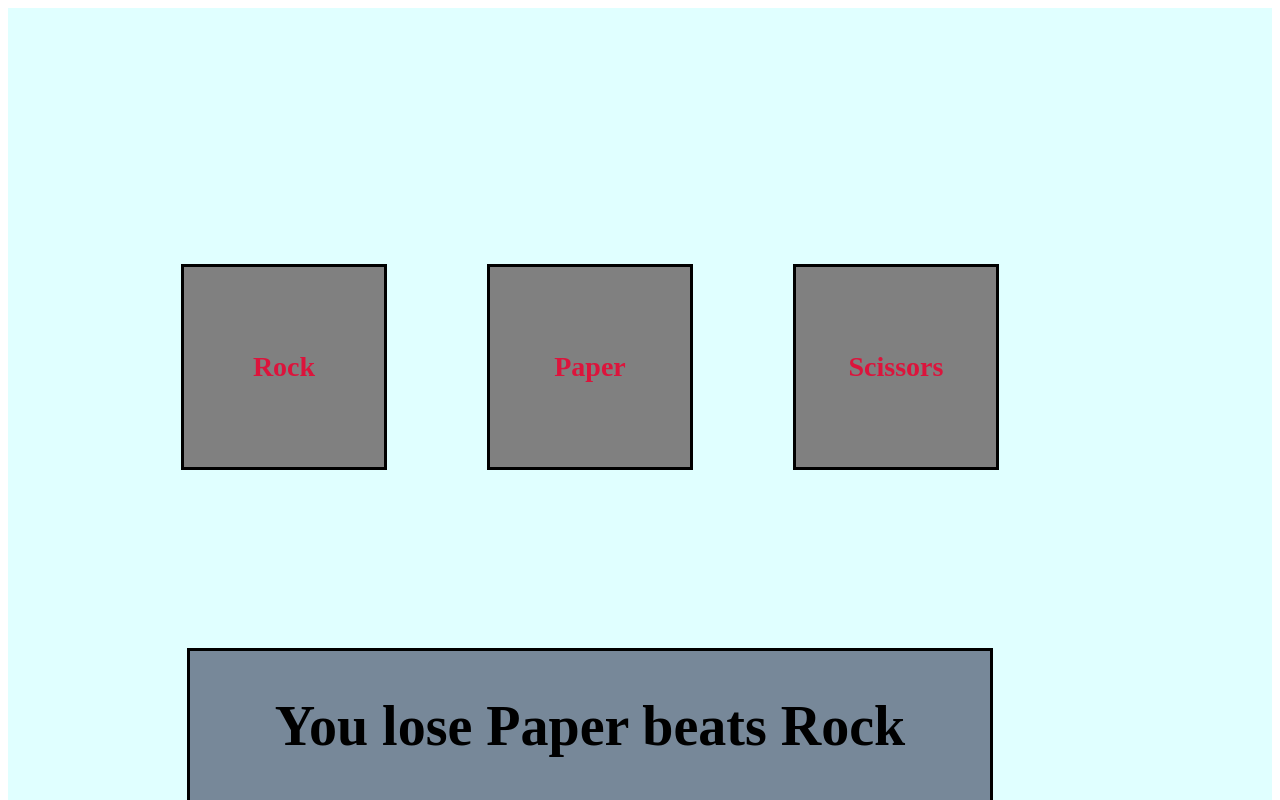
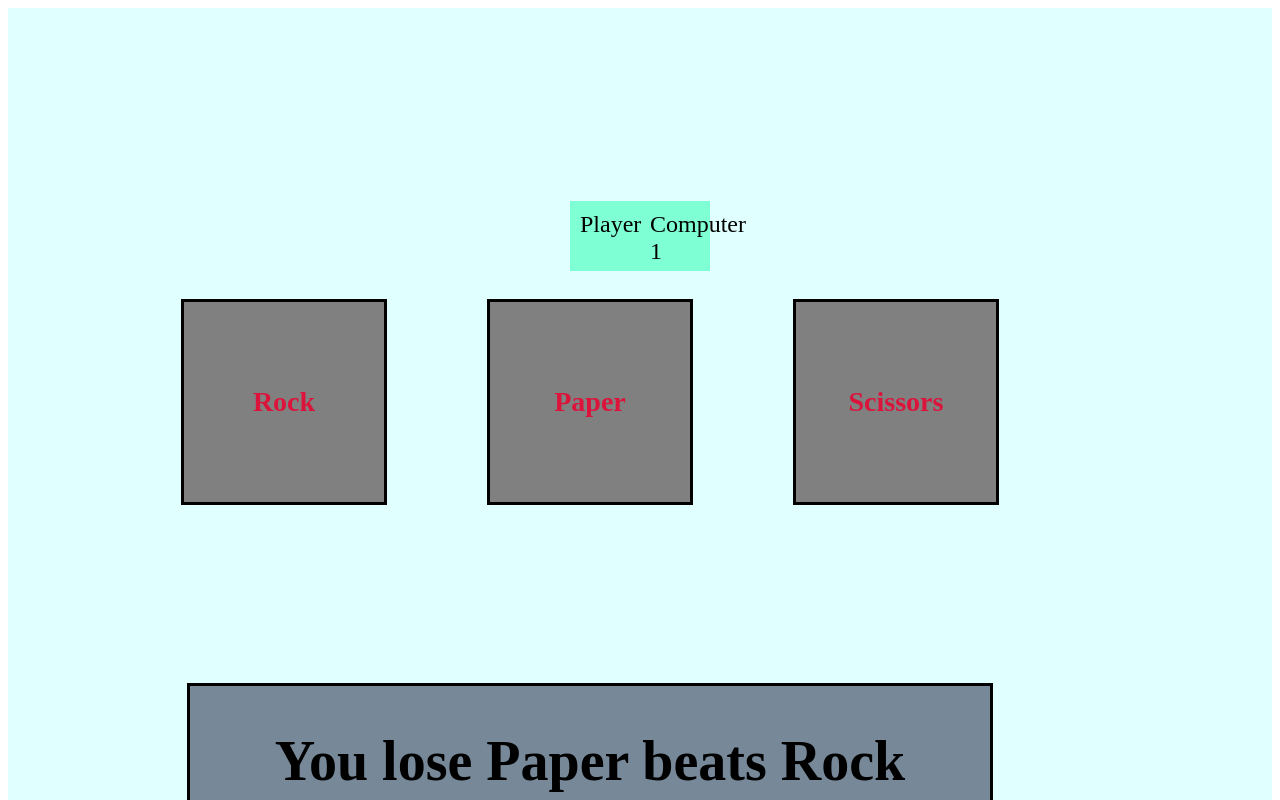
Before and after one commit to Enchengzw/Rock-paper-scissors, a plain HTML site: page index.html in a window 1280 px wide. Both pictures are taken after a click on the element "Rock". Shown: the top 800 px of the page. Drawn offline with Linux system fonts and the light colour scheme.

Commit message:
Add score function

```diff
--- a/index.html
+++ b/index.html
@@ -9,6 +9,10 @@
 </head>
 <body>
     <div class = box>
+    <div class = scores>
+        <div class = player>Player</div>
+        <div class = cpu>Computer</div>
+    </div>
     <div class = btnbox>
         <h3 class = button id = rock>Rock</h3>
         <h3 class = button id = paper>Paper</h3>
@@ -21,6 +25,10 @@
         let computerscore = 0;
         const container = document.querySelector('.output');
         const content = document.createElement('h1');
+        const playcontainer = document.querySelector('.player');
+        const playscore = document.createElement('div');
+        const cpucontainer = document.querySelector('.cpu');
+        const cpuscore = document.createElement('div');
 
         function GetComputerChoice(){
          let choice;
@@ -45,28 +53,37 @@
                 if (computerchoice == "paper"){
                    content.textContent = "You lose Paper beats Rock";
                     computerscore += 1;
+                    cpuscore.textContent = computerscore;
                 }else if (computerchoice == "scissors"){
                     content.textContent = "You win Rock beats Scissors";
                     playerscore += 1;
+                    playscore.textContent = playerscore;
                 }
             }else if (playerchoice == "paper"){
                 if (computerchoice == "scissors"){
                     content.textContent = "You lose Scissors beats Paper";
                     computerscore += 1;
+                    cpuscore.textContent = computerscore;
                 }else if (computerchoice == "rock"){
                     content.textContent = "You win Paper beats Rock";
                     playerscore += 1;
+                    playscore.textContent = playerscore;
                 }
             }else if (playerchoice == "scissors"){
                 if (computerchoice == "rock"){
                     content.textContent = "You lose Rock beats Scissors";
                     computerscore += 1;
+                    cpuscore.textContent = computerscore;
                 }else if (computerchoice == "paper"){
                     content.textContent = "You win Scissors beats Paper";
                     playerscore += 1;
+                    playscore.textContent = playerscore;
                 }
             }
             container.appendChild(content);
+            playcontainer.appendChild(playscore);
+            cpucontainer.appendChild(cpuscore);
+
         }
         function game(){
             let i;
--- a/style.css
+++ b/style.css
@@ -45,3 +45,26 @@
     align-items: center;
     justify-content: center;
 }
+
+.scores {
+    display: flex;
+    flex-direction: row;
+    flex 1;
+    justify-content: space-between;
+    background-color: aquamarine;
+    font-size: 24px;
+    font: bold;
+}
+
+.player {
+    margin-right: auto;
+    padding: 10px;
+    height: 50px;
+    width: 50px;
+}
+
+.cpu {
+    padding: 10px;
+    height: 50px;
+    width: 50px;
+}
```
